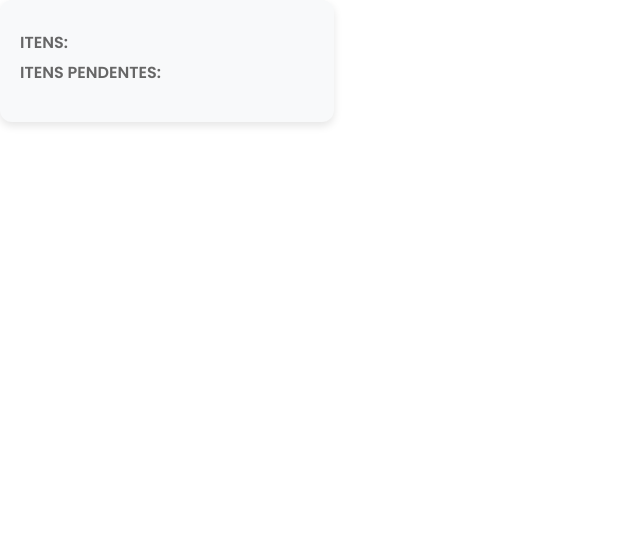
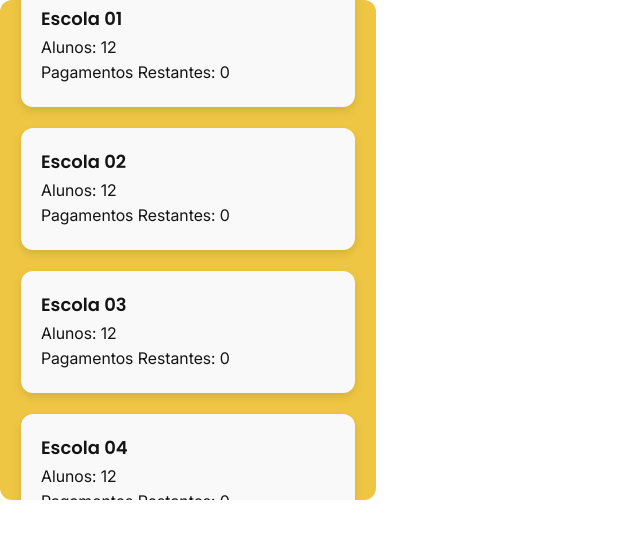
Before and after one commit to connect-solutions0101/vannbora-web-app, a React (Create React App) app: page /test in a window 1280 px wide. Shown: the top 538 px of the page, without its empty margins (0-640 px from the left). Built offline with nearby package versions, Linux system fonts and the light colour scheme.

Commit message:
refactor(CardItem):pequenas alterações nos cards das listas e começo do desenvolvimento do componente de lista

```diff
--- a/package.json
+++ b/package.json
@@ -8,6 +8,7 @@
     "@testing-library/user-event": "^13.5.0",
     "axios": "^1.7.7",
     "classnames": "^2.5.1",
+    "js-cookie": "^3.0.5",
     "react": "^18.3.1",
     "react-dom": "^18.3.1",
     "react-router-dom": "^6.27.0",
--- a/src/components/CardItem/CardItem.jsx
+++ b/src/components/CardItem/CardItem.jsx
@@ -1,28 +1,16 @@
-import React, { useState } from "react";
-import { toast } from "react-toastify";
-import api from "../../api";
+import React from "react";
 import styles from "./CardItem.module.css";
 
-function CardItem(values) {
-  const [items, setItems] = useState([values]);
-
-
+function CardItem({title, firstValue, secondValue}) {
 
   return (
-    <>
-
       <div className={styles["container-card"]}>
-        <div className={styles["item-list-container"]}>
-          {items.map((item) => (
-            <div key={item.id} className={styles["item-card"]}>
-              <h3>{item.titulo}</h3>
-              <p>ITENS: {item.itens}</p>
-              <p>ITENS PENDENTES: {item.pendentes}</p>
+            <div className={styles["item-card"]}>
+              <h3>{title}</h3>
+              <p>{firstValue}</p>
+              <p>{secondValue}</p>
             </div>
-          ))}
-        </div>
       </div>
-    </>
   );
 }
 
--- a/src/components/CardItem/CardItem.module.css
+++ b/src/components/CardItem/CardItem.module.css
@@ -3,30 +3,25 @@
   src: url('../../utils/fonts/Poppins/Poppins-SemiBold.ttf') format('truetype');
 }
 
+@font-face {
+  font-family: 'InterRegular';
+  src: url('../../utils/fonts/Inter/Inter_18pt-Regular.ttf') format('truetype');
+}
 
 .container-cards {
   display: flex;
-  flex-wrap: wrap;
-  justify-content: space-between;
-  justify-content: flex-start;
-  padding: 20px;
-  max-width: 100%;
-  border-radius: 12;
-
+  flex-direction: column;
 }
-
 
 .item-card {
   height: 122px;
   width: 334px;
   padding: 20px;
-  margin: 0px;
   border-radius: 12px;
-  background-color: #f8f9fa;
+  background-color: #F9F9F9;
   box-shadow: 0 4px 8px rgba(0, 0, 0, 0.1);
-  font-family: 'PoppinsSemiBold', sans-serif;
   transition: transform 0.3s ease;
-
+  gap: 12px;
 }
 
 /* Efeito hover */
@@ -36,38 +31,15 @@
 
 
 .item-card h3 {
-  font-size: 1.2em;
-  font-weight: bold;
-  margin-bottom: 10px;
-  color: #333;
-
+  font-family: 'PoppinsSemiBold', sans-serif;
+  font-size: 18px;
+  color: #141414;
 }
 
 .item-card p {
-  font-size: 1em;
+  font-family: 'InterRegular', sans-serif;
+  font-size: 16px;
   margin: 5px 0;
-  color: #666;
+  color: #141414;
   text-align: left; /* Alinha o texto à esquerda */
 }
-
-/* Alinhamento dos textos dentro dos cards */
-.item-card p span {
-  display: block;
-  font-weight: bold;
-  margin-bottom: 5px;
-  text-align: left;
-
-}
-
-/* Ajuste do layout para uma seção adicional (se houver) */
-.secao-direita {
-  display: flex;
-  justify-content: flex-start; /* Alinha os elementos à esquerda */
-  align-items: center;
-  max-width: 100%;
-}
-
-.secao-direita img {
-  max-width: 100%;
-  border-radius: 8px;
-}
--- /dev/null
+++ b/src/components/ItemList/ItemList.jsx
@@ -0,0 +1,20 @@
+import React from "react";
+import styles from "./ItemList.module.css";
+import CardItem from "../CardItem/CardItem";
+
+function ItemList({values}) {
+    return (
+            <div className={styles["container"]}>
+                    {values.map((item, index) => (
+                        <CardItem
+                        key={index}
+                        title={item.title}
+                        firstValue={item.firstValue}
+                        secondValue={item.secondValue}
+                        />
+                    ))}
+            </div>
+    );
+};
+
+export default ItemList;
--- /dev/null
+++ b/src/components/ItemList/ItemList.module.css
@@ -0,0 +1,17 @@
+.container{
+    width: 376px;
+    height: 500px;
+    border-radius: 12px;
+    padding: 21px;
+    display: flex;
+    flex-direction: column;
+    align-items: center;
+    justify-content: center;
+    background-color: #EEC643;
+    gap: 21px;
+    box-sizing: border-box;
+    overflow: auto;
+}
+.container>div:first-child{
+    margin-top: 21px;
+}
--- a/src/pages/CadastroProprietarioServico/CadastroProprietarioServico.jsx
+++ b/src/pages/CadastroProprietarioServico/CadastroProprietarioServico.jsx
@@ -6,6 +6,7 @@ import Input from "../../components/Input/Input";
 import Radio from "../../components/Radio/Radio";
 import Botao from "../../components/Botao/Botao";
 import { toast } from "react-toastify";
+import { useNavigate } from "react-router-dom";
 
 
 const handleInputChange = (event, setStateFunction) => {
@@ -20,16 +21,17 @@ const CadastroProprietarioServico = () => {
     const [senha, setSenha] = useState("");
     const [role, setRole] = useState("USER");
 
+    const navigate = useNavigate();
+
     const handleSubmit = (event) => {
         event.preventDefault();
-        console.log("Formulário enviado:", { nome, email, cpf, senha, role });
+        setNome(nome + " " + sobrenome);
         handleSave();
     };
 
     const handleSave = async () => {
         const proprietario = {
             nome,
-            sobrenome,
             email,
             cpf,
             senha,
@@ -41,7 +43,7 @@ const CadastroProprietarioServico = () => {
           .then((r) => {
             console.log(r);
             toast.success("Usuário cadastrado com sucesso!");
-            // sessionStorage.setItem("editado", JSON.stringify(objetoAdicionado));
+            navigate("/login");
           })
           .catch((e) => {
             console.error(e);
--- a/src/pages/LoginProprietarioServico/LoginProprietarioServico.jsx
+++ b/src/pages/LoginProprietarioServico/LoginProprietarioServico.jsx
@@ -3,9 +3,10 @@ import styles from "./LoginProprietarioServico.module.css";
 import api from "../../api";
 import logotipo from "../../utils/assets/Logotipo.svg";
 import Input from "../../components/Input/Input";
-import Radio from "../../components/Radio/Radio";
 import Botao from "../../components/Botao/Botao";
 import { toast } from "react-toastify";
+import Cookies from 'js-cookie';
+import { useNavigate } from "react-router-dom";
 
 
 const handleInputChange = (event, setStateFunction) => {
@@ -16,9 +17,10 @@ const LoginProprietarioServico = () => {
     const [email, setEmail] = useState("");
     const [senha, setSenha] = useState("");
 
+    const navigate = useNavigate();
+
     const handleSubmit = (event) => {
         event.preventDefault();
-        console.log("Formulário enviado:", { email, senha});
         handleSave();
     };
 
@@ -29,10 +31,18 @@ const LoginProprietarioServico = () => {
         };
 
         api
-          .post(`auth/registrar`, proprietario)
+          .post(`auth/login`, proprietario)
           .then((r) => {
-            console.log(r);
+            console.log(r.data);
+
+            Cookies.set('token', r.data.token);
+            Cookies.set('id', r.data.id);
+            Cookies.set('role', r.data.role);
+            Cookies.set('nome', r.data.nome);
+
             toast.success("Login realizado com sucesso!");
+
+            navigate("/test");
           })
           .catch((e) => {
             console.error(e);
--- a/src/pages/LoginProprietarioServico/LoginProprietarioServico.module.css
+++ b/src/pages/LoginProprietarioServico/LoginProprietarioServico.module.css
@@ -16,7 +16,7 @@
 .container{
     width: 100%;
     height: 100vh;
-    background-image: url('../../utils/assets/cadastroBackground.svg');
+    background-image: url('../../utils/assets/loginBackground.svg');
     background-repeat: no-repeat;
     background-size: cover;
     display: flex;
--- a/src/pages/Test/Test.jsx
+++ b/src/pages/Test/Test.jsx
@@ -1,33 +1,35 @@
 import React from "react";
-import { useState } from "react";
-import Input from "../../components/Input/Input";
-import Radio from "../../components/Radio/Radio";
-import { inputSomenteTexto } from "../../utils/global";
-import NavBar from "../../components/NavBar/NavBar";
-import CardItem from "../../components/CardItem/CardItem"
+import ItemList from "../../components/ItemList/ItemList";
 
 const Test = () => {
+    const values = [
+        {
+            title: "Escola 01",
+            firstValue: "Alunos: 12",
+            secondValue: "Pagamentos Restantes: 0"
+        },
+        {
+            title: "Escola 02",
+            firstValue: "Alunos: 12",
+            secondValue: "Pagamentos Restantes: 0"
+        },
+        {
+            title: "Escola 03",
+            firstValue: "Alunos: 12",
+            secondValue: "Pagamentos Restantes: 0"
+        },
+        {
+            title: "Escola 04",
+            firstValue: "Alunos: 12",
+            secondValue: "Pagamentos Restantes: 0"
+        }
 
-const [inputValue, setInputValue] = useState("");
-const [inputValue2, setInputValue2] = useState("");
-
-const handleInputChange = (event) => {
-    inputSomenteTexto(event);
-    setInputValue(event.target.value);
-};
-
-const handleInputChange2 = (event) => {
-    console.log(event.target.value);
-    console.log(inputValue2);
-    setInputValue2(event.target.value);
-}
+    ];
 
     return (
-        <>
-
-
-            <CardItem></CardItem>
-        </>
+        <div>
+            <ItemList values={values} />
+        </div>
     );
 };
 
```
Also changed, not shown: src/utils/assets/loginBackground.svg (added), 1 other file (tests, documents, lock files or other folders).
